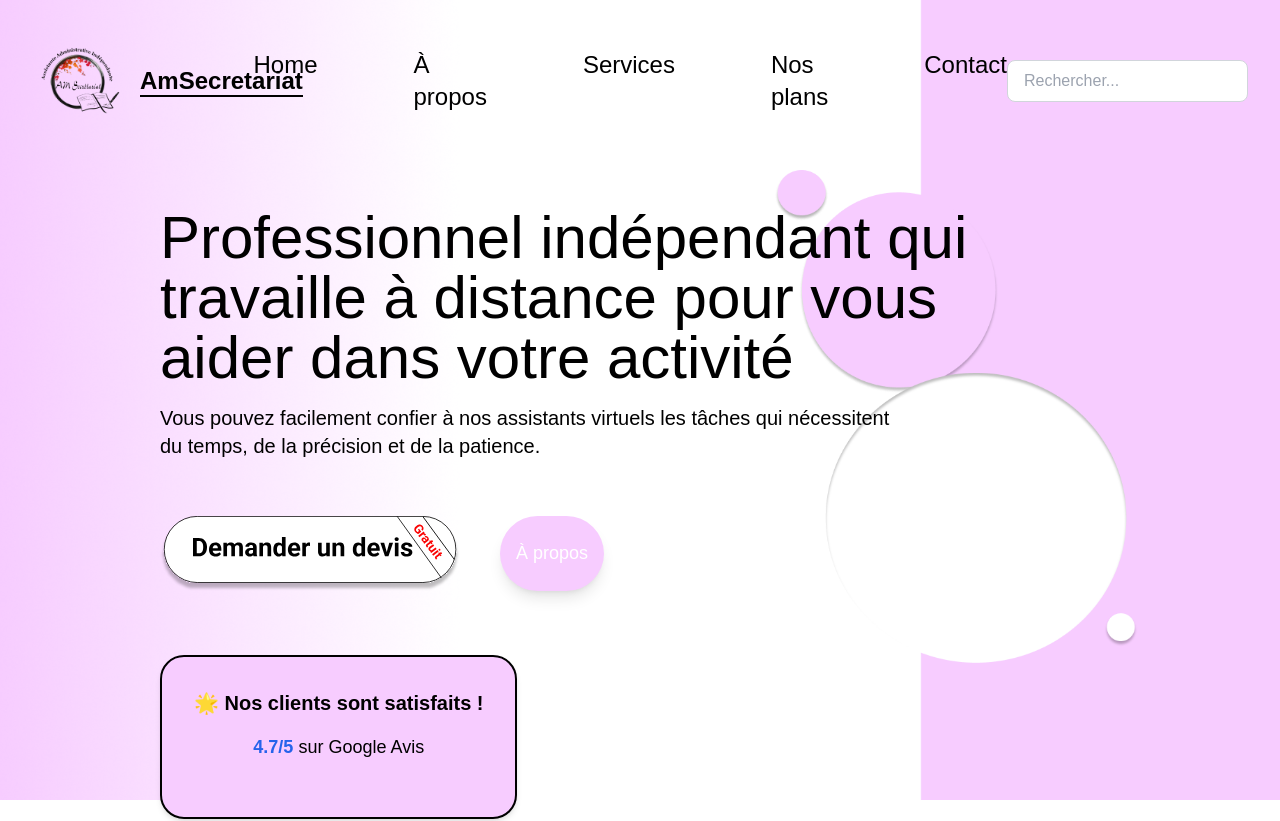
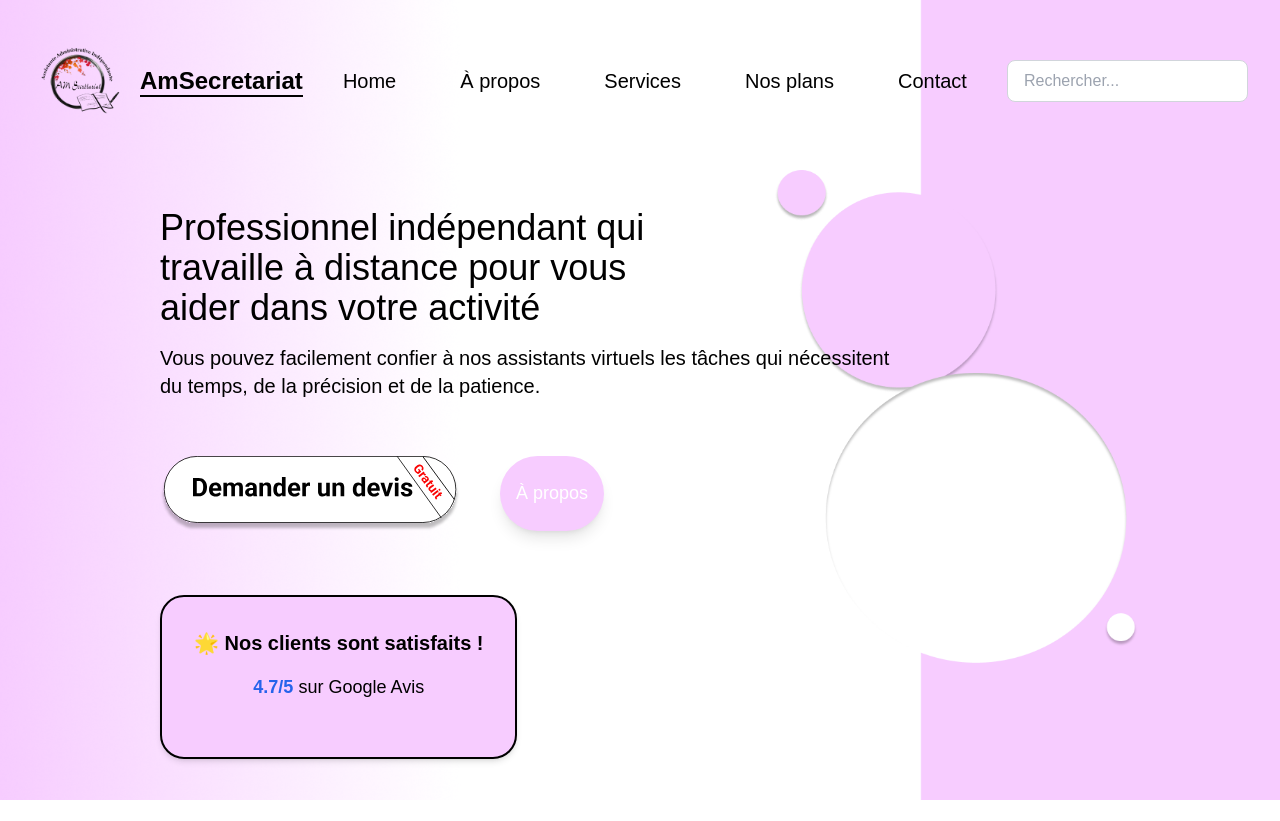
Before and after one commit to 0tsuro/AmSecretariat, a Next.js app: page / in a window 1280 px wide. Shown: the top 821 px of the page. Built offline with nearby package versions, Linux system fonts and the light colour scheme; a web font is replaced by a local one.

Commit message:
prefinal v2

```diff
--- a/app/page.tsx
+++ b/app/page.tsx
@@ -16,7 +16,7 @@ export default function Home() {
           </a>
         </div>
 
-        <nav className="hidden sm:flex space-x-24 text-2xl">
+        <nav className="hidden sm:flex space-x-16 text-xl">
           <a href="#main" className="text-black cursor-pointer relative group">
             Home
             <span className="absolute left-0 bottom-0 w-0 h-0.5 bg-pink-500 transition-all duration-300 group-hover:w-full"></span>
@@ -59,7 +59,7 @@ export default function Home() {
 
       <main className="sm:min-h-screen space-x-96 flex flex-col pt-0 sm:justify-start sm:relative p-8">
         <div className="flex flex-col items-center space-y-4 p-4 sm:items-start sm:pl-32 relative sm:top-48">
-          <h1 className="text-black text-center text-2xl sm:text-6xl sm:text-start">
+          <h1 className="text-black text-center text-2xl sm:text-4xl sm:text-start">
             Professionnel indépendant qui <br />
             travaille à distance pour vous <br />
             aider dans votre activité
@@ -82,7 +82,7 @@ export default function Home() {
               À propos
             </button>
           </div>
-          <div className="flex">
+          <div className="flex mb-10">
             <Testimonials></Testimonials>
           </div>
         </div>
```
